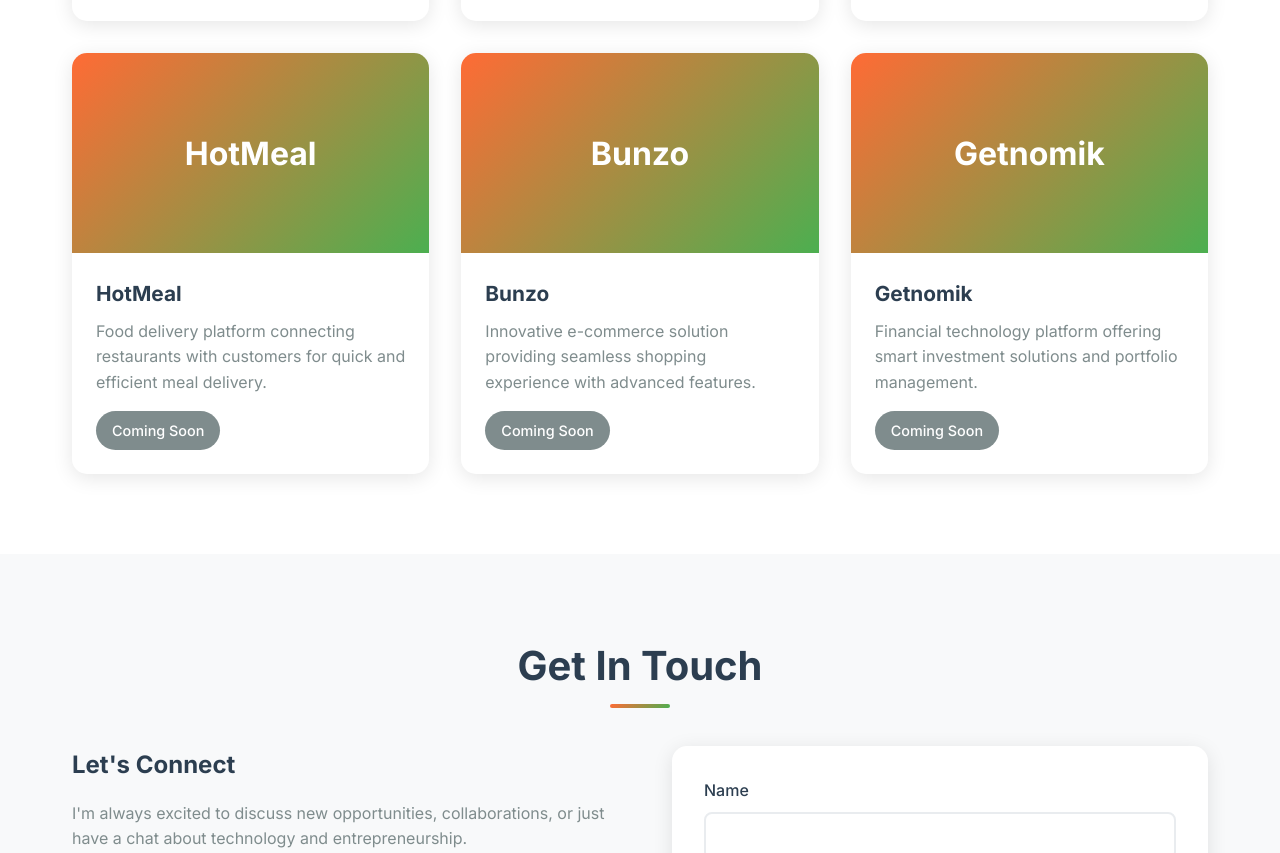
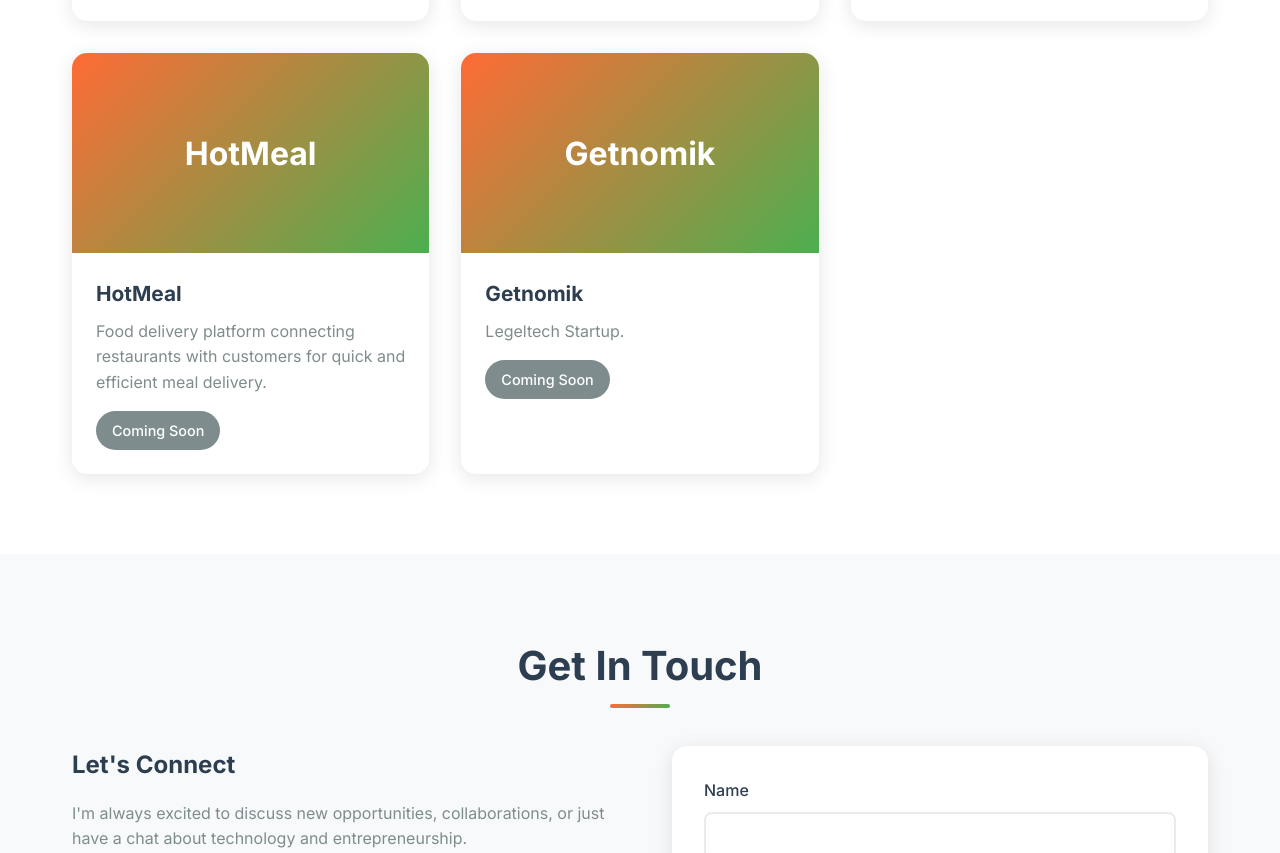
Before and after one commit to Pepperflick/smeet-portfolio, a plain HTML site: page index.html in a window 1280 px wide. Shown: the part 2868-3721 px from the top of the page. Drawn offline with Linux system fonts and the light colour scheme.

Commit message:
Update index.html

```diff
--- a/index.html
+++ b/index.html
@@ -669,19 +669,19 @@
                         <a href="#" class="project-link coming-soon">Coming Soon</a>
                     </div>
                 </div>
-                <div class="project-card fade-in">
+               <!-- <div class="project-card fade-in">
                     <div class="project-image">Bunzo</div>
                     <div class="project-content">
                         <h3>Bunzo</h3>
                         <p>Innovative e-commerce solution providing seamless shopping experience with advanced features.</p>
                         <a href="#" class="project-link coming-soon">Coming Soon</a>
                     </div>
-                </div>
+                </div> -->
                 <div class="project-card fade-in">
                     <div class="project-image">Getnomik</div>
                     <div class="project-content">
                         <h3>Getnomik</h3>
-                        <p>Financial technology platform offering smart investment solutions and portfolio management.</p>
+                        <p>Legeltech Startup.</p>
                         <a href="#" class="project-link coming-soon">Coming Soon</a>
                     </div>
                 </div>
```
